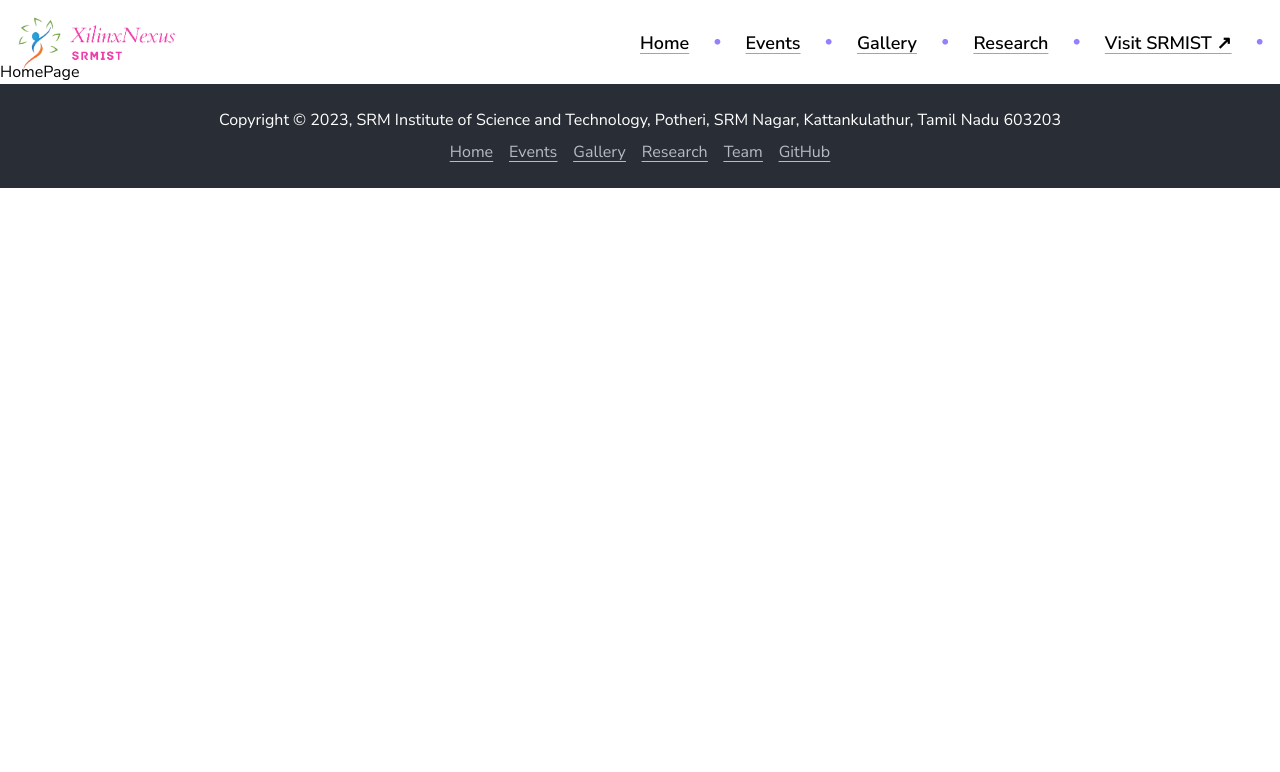
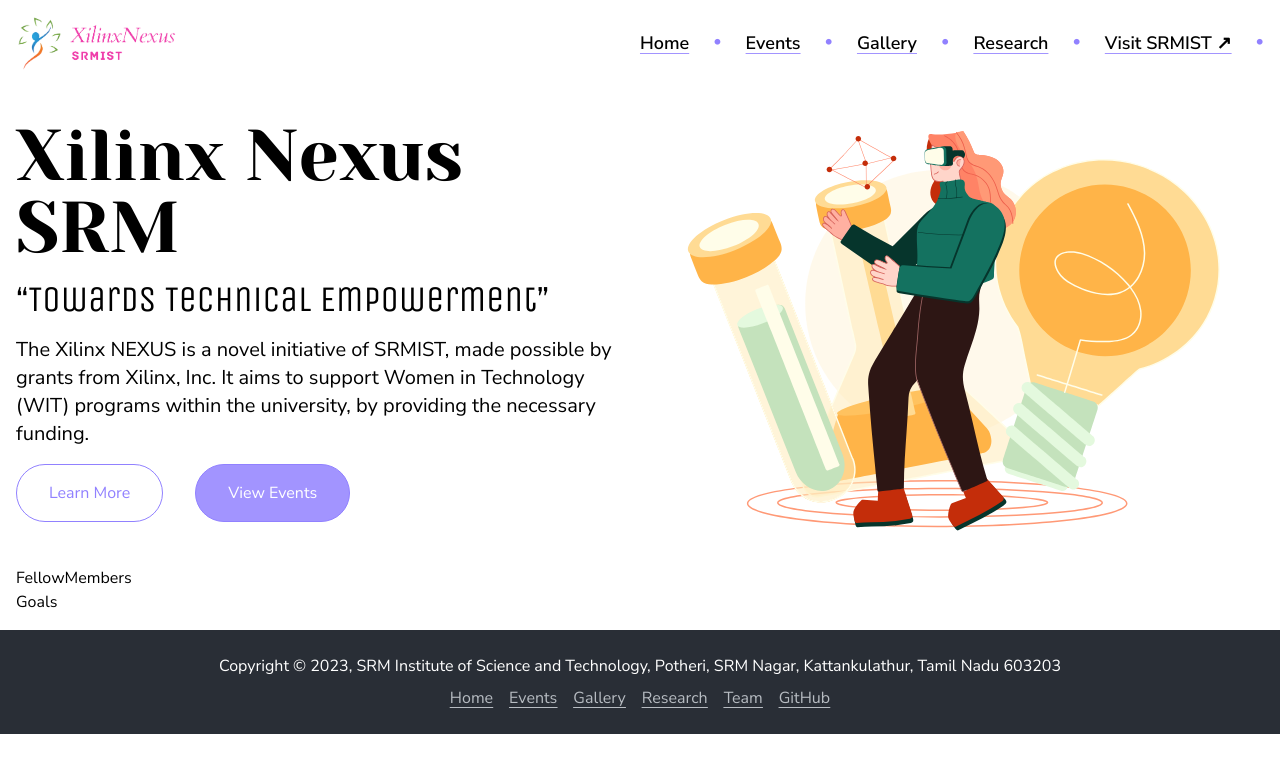
Before and after one commit to kunalkeshan/Xilinx-Homepage, a React (Vite) app: page / in a window 1280 px wide. Shown: the top 772 px of the page. Built offline with nearby package versions, Linux system fonts and the light colour scheme.

Commit message:
feat: landing page intro section completed (#27)

```diff
--- a/src/components/home/Intro.tsx
+++ b/src/components/home/Intro.tsx
@@ -1,5 +1,42 @@
+import Lottie from 'lottie-react';
+import WomenInTechAnimationData from '../../assets/lottie/women-in-tech.json';
+import { Link } from 'react-router-dom';
+
 const Intro = () => {
-	return <div>Intro</div>;
+	return (
+		<section className='w-full min-h-fit grid grid-cols-1 md:grid-cols-2 max-w-7xl mx-auto items-center justify-center text-center md:text-left'>
+			<div className='flex flex-col gap-4'>
+				<h1 className='font-heading text-5xl md:text-7xl'>
+					Xilinx Nexus SRM
+				</h1>
+				<h2 className='font-subHeading text-2xl md:text-4xl'>
+					<q>Towards Technical Empowerment</q>
+				</h2>
+				<p className='text-base md:text-xl'>
+					The Xilinx NEXUS is a novel initiative of SRMIST, made
+					possible by grants from Xilinx, Inc. It aims to support
+					Women in Technology (WIT) programs within the university, by
+					providing the necessary funding.
+				</p>
+				<div className='flex items-center gap-8 justify-center md:justify-normal'>
+					<Link to='/#vision' className='btn btn-primary'>
+						Learn More
+					</Link>
+					<Link to='/events' className='btn btn-secondary'>
+						View Events
+					</Link>
+				</div>
+			</div>
+			<div>
+				<div>
+					<Lottie
+						animationData={WomenInTechAnimationData}
+						loop={true}
+					/>
+				</div>
+			</div>
+		</section>
+	);
 };
 
 export default Intro;
--- a/src/index.css
+++ b/src/index.css
@@ -8,4 +8,16 @@
 		/* font-family: 'Unica One', cursive;
 	font-family: 'Yeseva One', cursive; */
 	}
+
+	.btn {
+		@apply rounded-full border border-primary py-4 px-8 transition-all duration-300;
+	}
+
+	.btn-primary {
+		@apply hover:text-white hover:bg-primary text-primary;
+	}
+
+	.btn-secondary {
+		@apply bg-primaryLight hover:bg-primary text-white;
+	}
 }
--- a/src/pages/Home.tsx
+++ b/src/pages/Home.tsx
@@ -1,5 +1,15 @@
+import FellowMembers from '../components/home/FellowMembers';
+import Goals from '../components/home/Goals';
+import Intro from '../components/home/Intro';
+
 const HomePage = () => {
-	return <div>HomePage</div>;
+	return (
+		<main className='w-full p-4'>
+			<Intro />
+			<FellowMembers />
+			<Goals />
+		</main>
+	);
 };
 
 export default HomePage;
```
